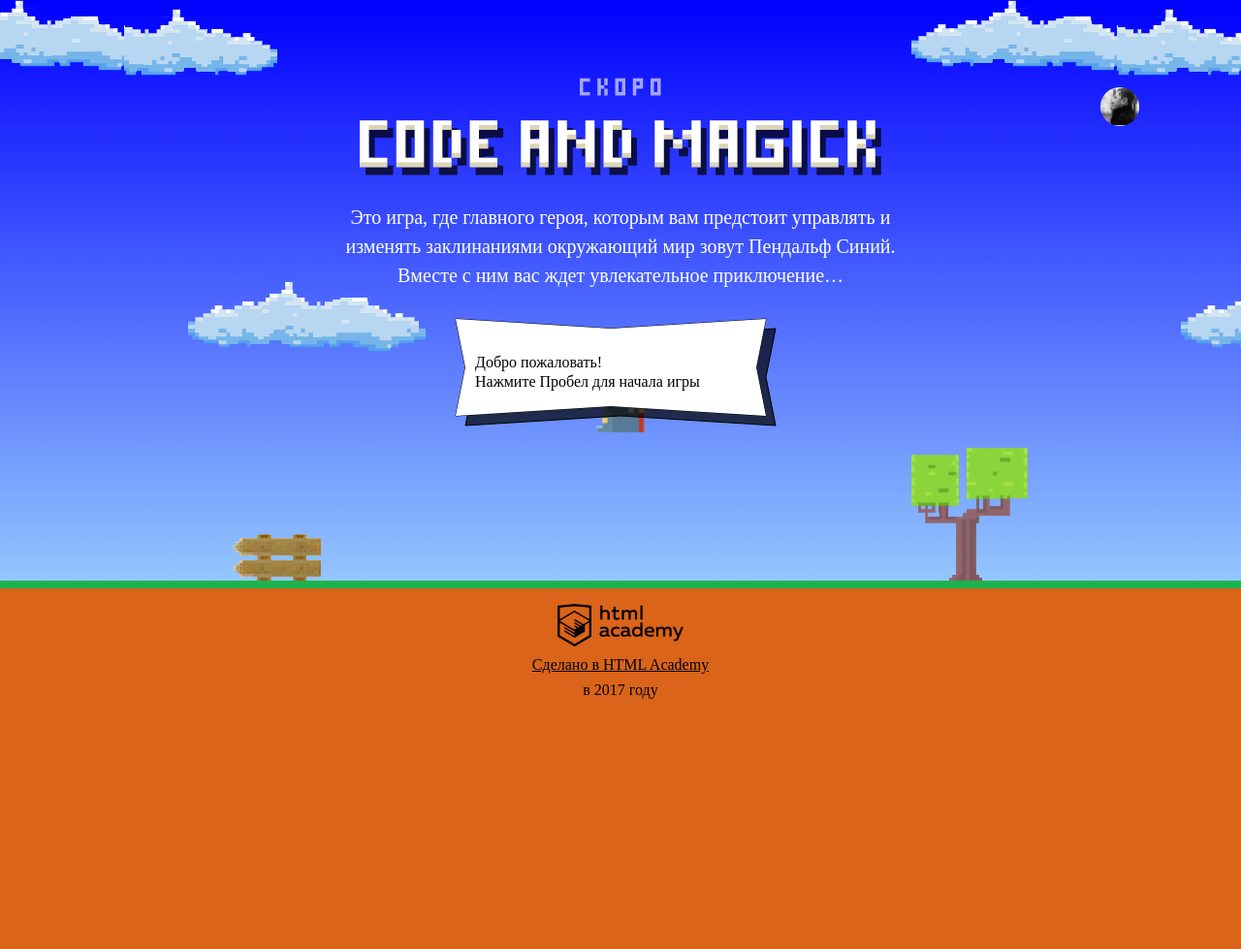
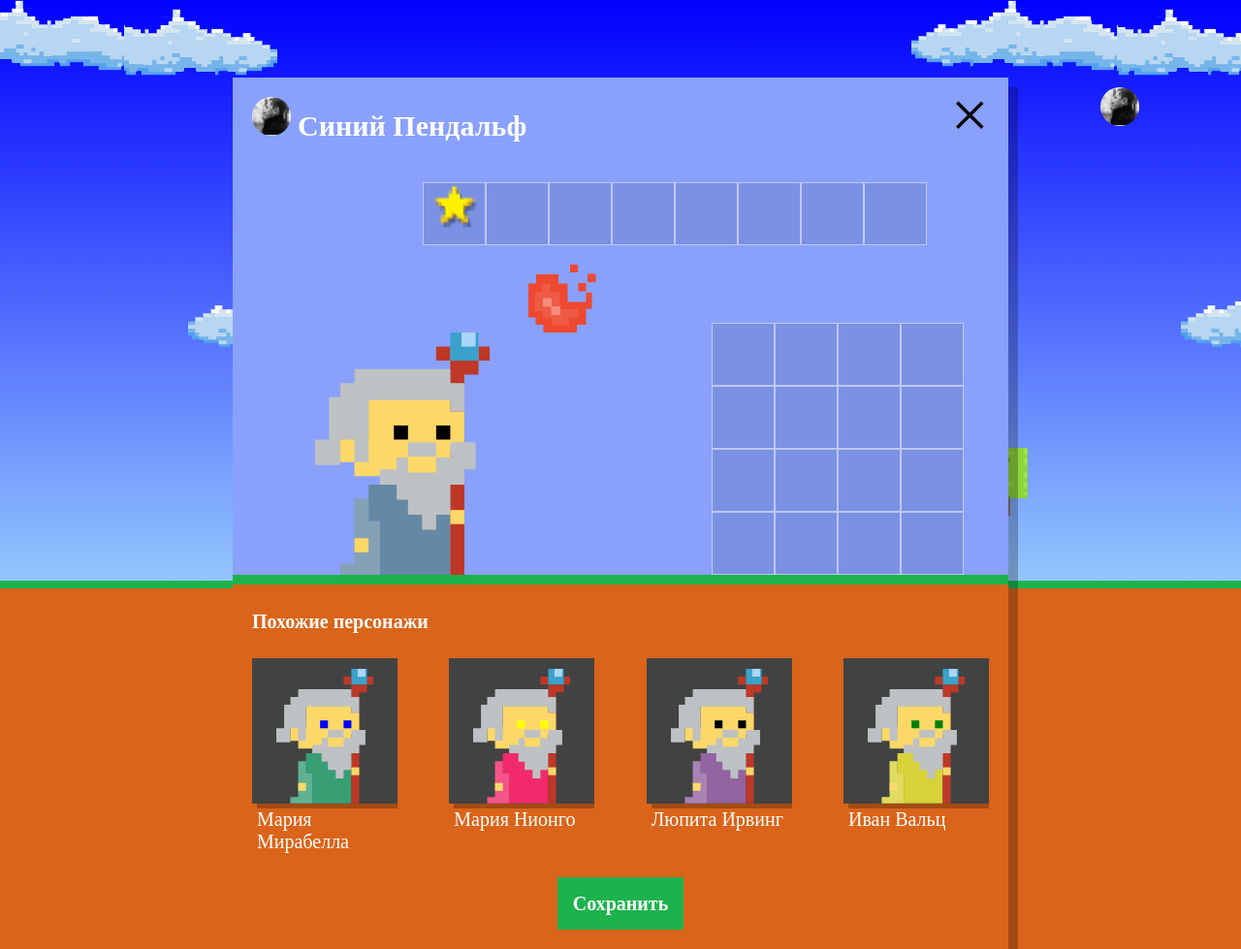
Before and after one commit to tokarevaee/581715-code-and-magick, a website: page index.html in a window 1280 px wide. Shown: the whole page at 97% size. Before the commit the page ends 800 px from the top, so only its background shows below. Drawn offline with Linux system fonts and the light colour scheme; a web font is replaced by a local one.

Commit message:
создание setup

```diff
--- a/index.html
+++ b/index.html
@@ -204,6 +204,7 @@
 
 </script>
 <script src="js/start.js"></script>
+<script src="js/setup.js"></script>
 <script src="js/game.js"></script>
 
 </body>
--- /dev/null
+++ b/js/setup.js
@@ -0,0 +1,54 @@
+'use strict';
+var WIZARD_FIRST_NAMES = ['Иван', 'Хуан Себастьян', 'Мария', 'Кристоф', 'Виктор', 'Юлия', 'Люпита', 'Вашингтон'];
+var WIZARD_LAST_NAMES = [' да Марья', ' Верон', ' Мирабелла', ' Вальц', ' Онопко', ' Топольницкая', ' Нионго', ' Ирвинг'];
+var WIZARD_COAT_COLOR = ['rgb(101, 137, 164)', 'rgb(241, 43, 107)', 'rgb(146, 100, 161)', 'rgb(56, 159, 117)', 'rgb(215, 210, 55)', 'rgb(0, 0, 0)'];
+var WIZARD_EYES = ['black', 'red', 'blue', 'yellow', 'green'];
+
+var WIZARD_NUMBERS = 4;
+
+var userDialog = document.querySelector('.setup');
+userDialog.classList.remove('hidden');
+
+var similarListElement = userDialog.querySelector('.setup-similar-list');
+
+var similarWizardTemplate = document.querySelector('#similar-wizard-template').content.querySelector('.setup-similar-item');
+
+//  функция выбора рандомного элемента массива
+function getRandomAttribute(arr) {
+  var randInt = Math.floor(Math.random() * arr.length);
+  return arr[randInt];
+}
+//  функция наполнения массива
+function getCharacters() {
+  var wizards = [];
+  for (var i = 0; i < WIZARD_NUMBERS; i++) {
+    wizards.push({
+      name: getRandomAttribute(WIZARD_FIRST_NAMES) + ' ' + getRandomAttribute(WIZARD_LAST_NAMES),
+      coatColor: getRandomAttribute(WIZARD_COAT_COLOR),
+      eyeColor: getRandomAttribute(WIZARD_EYES),
+    });
+  }
+  return wizards;
+}
+
+var wizards = getCharacters();
+
+//  наполнение блока по шаблону
+function renderWizard(wizard) {
+  var wizardElement = similarWizardTemplate.cloneNode(true);
+
+  wizardElement.querySelector('.setup-similar-label').textContent = wizard.name;
+  wizardElement.querySelector('.wizard-coat').style.fill = wizard.coatColor;
+  wizardElement.querySelector('.wizard-eyes').style.fill = wizard.eyeColor;
+
+  return wizardElement;
+}
+//  наполнение блока по шаблону
+var fragment = document.createDocumentFragment();
+for (var i = 0; i < wizards.length; i++) {
+  fragment.appendChild(renderWizard(wizards[i]));
+}
+// вставляем fragment в setup-similar-list
+similarListElement.appendChild(fragment);
+
+userDialog.querySelector('.setup-similar').classList.remove('hidden');
```
Also changed, not shown: js/start.js (line endings or trailing spaces).
